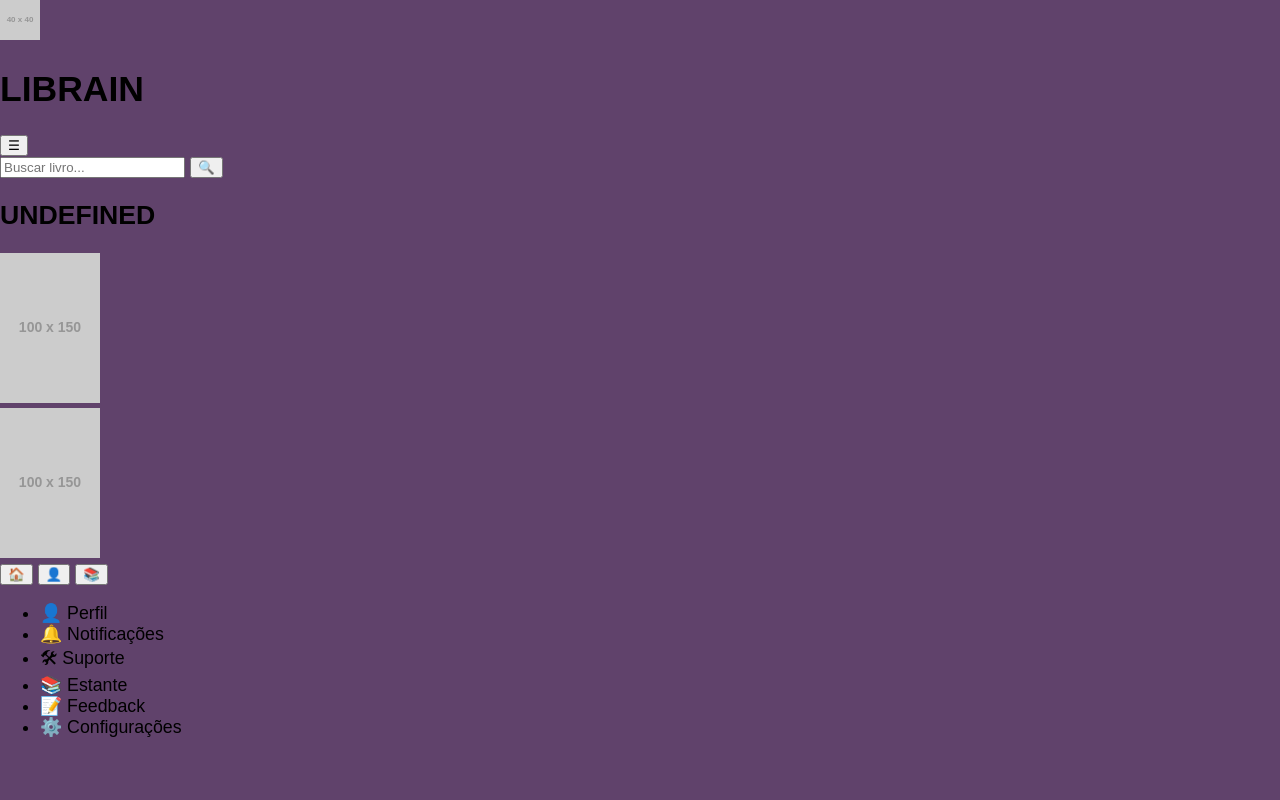
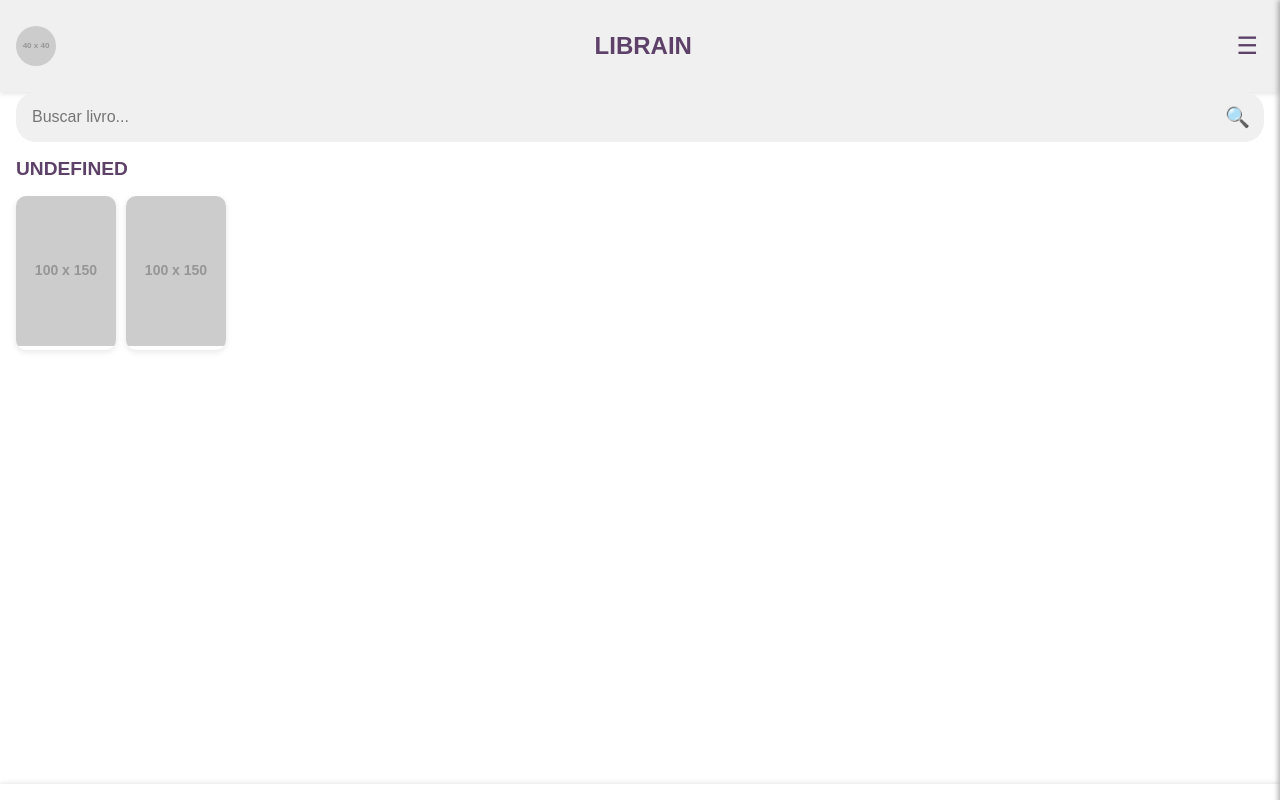
Before and after one commit to tccLibrain/TCClibrain, a website built with Vite: page index.html in a window 1280 px wide. Both pictures are taken after typing "Sample", "Sample" into the empty fields and a click on the button "Entrar". Built offline with nearby package versions, Linux system fonts and the light colour scheme.

Commit message:
cadastro 40%
nn aguento mais

```diff
--- a/src/components/BookList.js
+++ b/src/components/BookList.js
@@ -3,15 +3,26 @@ import { books } from '../data/books.js';
 export function renderBookList(container) {
   const user = JSON.parse(localStorage.getItem('user')) || { nome: 'Visitante' };
 
-  // Agrupar por gênero
+  // Guarda o valor atual da busca
+  let buscaAtual = '';
+
+  // Função para renderizar a lista filtrada
+  function renderLivrosFiltrados(filtro) {
+    // Filtra livros pelo título ou autor, case-insensitive
+    const livrosFiltrados = books.filter(book =>
+      book.title.toLowerCase().includes(filtro.toLowerCase()) ||
+      (book.autor && book.autor.toLowerCase().includes(filtro.toLowerCase()))
+    );
+
+    // Agrupa por gênero
     const livrosPorGenero = {};
-  books.forEach(book => {
+    livrosFiltrados.forEach(book => {
       if (!livrosPorGenero[book.genero]) livrosPorGenero[book.genero] = [];
       livrosPorGenero[book.genero].push(book);
     });
 
-  // HTML de categorias
-  const categoriasHtml = Object.entries(livrosPorGenero).map(([genero, livros]) => `
+    // Gera HTML das categorias
+    return Object.entries(livrosPorGenero).map(([genero, livros]) => `
       <section class="categoria">
         <h2>${genero.toUpperCase()}</h2>
         <div class="livros-grid">
@@ -23,8 +34,19 @@ export function renderBookList(container) {
         </div>
       </section>
     `).join('');
+  }
 
   container.innerHTML = `
+    <div id="menu-lateral" class="menu-lateral">
+      <ul>
+        <li onclick="navigateTo('dashboard')">Dashboard</li>
+        <li onclick="navigateTo('books')">Livros</li>
+        <li onclick="logout()">Sair</li>
+      </ul>
+    </div>
+
+    <div id="overlay-menu" class="overlay hidden"></div>
+
     <div class="header">
       <img src="${user.foto || 'https://via.placeholder.com/40'}" class="perfil" />
       <h1 class="titulo-logo">LIBRAIN</h1>
@@ -32,52 +54,34 @@ export function renderBookList(container) {
     </div>
 
     <div class="search-bar">
-      <input type="text" placeholder="Buscar livro..." />
-      <button>🔍</button>
+      <input type="text" placeholder="Buscar livro..." id="search-input" />
+      <button id="search-btn">🔍</button>
     </div>
 
-    <div class="categorias-container">
-      ${categoriasHtml}
+    <div class="categorias-container" id="categorias-container">
+      ${renderLivrosFiltrados('')}
     </div>
 
-    <footer class="footer-nav">
-      <button onclick="navigateTo('books')">🏠</button>
-      <button onclick="navigateTo('dashboard')">👤</button>
-      <button onclick="navigateTo('notificacoes')">📚</button>
-    </footer>
-
-    <!-- Menu lateral -->
-    <div id="menu-lateral" class="menu-lateral hidden">
-      <ul>
-        <li onclick="navigateTo('perfil')">👤 Perfil</li>
-        <li onclick="navigateTo('notificacoes')">🔔 Notificações</li>
-        <li onclick="navigateTo('suporte')">🛠 Suporte</li>
-        <li onclick="navigateTo('dashboard')">📚 Estante</li>
-        <li onclick="navigateTo('feedback')">📝 Feedback</li>
-        <li onclick="navigateTo('config')">⚙️ Configurações</li>
-      </ul>
-    </div>
-    <div id="overlay" class="overlay hidden"></div>
+    <footer class="footer-nav"></footer>
   `;
 
-  // Mostrar/esconder menu lateral
-  setTimeout(() => {
-    const menuBtn = document.querySelector('.menu-btn');
-    const menuLateral = document.getElementById('menu-lateral');
-    const overlay = document.getElementById('overlay');
+  // Evento para busca ao clicar no botão
+  const inputBusca = container.querySelector('#search-input');
+  const botaoBusca = container.querySelector('#search-btn');
+  const containerCategorias = container.querySelector('#categorias-container');
 
-    menuBtn?.addEventListener('click', () => {
-      menuLateral.classList.add('show');
-      overlay.classList.add('show');
-      menuLateral.classList.remove('hidden');
-      overlay.classList.remove('hidden');
+  function atualizarBusca() {
+    const texto = inputBusca.value.trim();
+    containerCategorias.innerHTML = renderLivrosFiltrados(texto);
+  }
+
+  botaoBusca.onclick = atualizarBusca;
+
+  // Também pode buscar ao digitar Enter na input
+  inputBusca.addEventListener('keyup', (e) => {
+    if (e.key === 'Enter') atualizarBusca();
   });
 
-    overlay?.addEventListener('click', () => {
-      menuLateral.classList.remove('show');
-      overlay.classList.remove('show');
-      menuLateral.classList.add('hidden');
-      overlay.classList.add('hidden');
-    });
-  }, 0);
+  // Ativa o menu lateral
+  setupMenuToggle();
 }
--- a/src/main.js
+++ b/src/main.js
@@ -16,7 +16,8 @@ window.navigateTo = (screen, data = {}) => {
       renderLoginPage(app);
       break;
     case 'books':
-      renderBookList(app);
+     renderBookList(app);
+      setupMenuToggle();
       break;
     case 'details':
       renderBookDetails(app, data.bookId);
@@ -34,7 +35,7 @@ window.navigateTo = (screen, data = {}) => {
       renderLoginPage(app);
   }
 
-  setupMenuToggle(); // Garante que o menu funcione após renderizar nova tela
+  setupMenuToggle(); // Ativa o botão do menu lateral após renderizar
 };
 
 // Função global de logout
@@ -43,7 +44,17 @@ window.logout = () => {
   navigateTo('login');
 };
 
-// Lógica do menu lateral
+// Fecha o menu lateral e o overlay
+window.closeMenu = () => {
+  const menuLateral = document.getElementById('menu-lateral');
+  const overlay = document.getElementById('overlay-menu');
+  if (menuLateral && overlay) {
+    menuLateral.classList.remove('show');
+    overlay.classList.add('hidden');
+  }
+};
+
+// Ativa o botão do menu lateral (☰)
 function setupMenuToggle() {
   const menuBtn = document.querySelector('.menu-btn');
   const menuLateral = document.getElementById('menu-lateral');
@@ -55,17 +66,19 @@ function setupMenuToggle() {
       overlay.classList.remove('hidden');
     };
 
-    overlay.onclick = () => {
-      menuLateral.classList.remove('show');
-      overlay.classList.add('hidden');
-    };
+    overlay.onclick = window.closeMenu;
+
+    document.addEventListener('keydown', (e) => {
+      if (e.key === 'Escape') {
+        window.closeMenu();
+      }
+    });
   }
 }
 
-// Inicialização
+// Inicialização do app
 function init() {
-  renderLoginPage(app); // Abre tela de login
-  setupMenuToggle(); // Ativa o menu lateral inicialmente
+  navigateTo('login'); // Começa na tela de login
 }
 
 init();
--- a/src/style.css
+++ b/src/style.css
@@ -1,23 +1,186 @@
-body {
+:root {
+    --roxo: #5e4169;
+    --cinza-claro: #f0f0f0;
+    --cinza-medio: #ccc;
+    --cinza-escuro: #888;
+    --branco: #ffffff;
+    --preto-transparente: rgba(0, 0, 0, 0.4);
+  }
+
+  body {
     margin: 0;
-    background-color: #60426b;
-    font-family: arial;
-    font-size: 111%;
-}
+    background-color: var(--branco);
+    font-family: Arial, sans-serif;
+    min-height: 100vh;
+    display: flex;
+    flex-direction: column;
+    color: var(--cinza-escuro);
+  }
 
+  #app {
+    width: 100%;
+    padding-bottom: 70px; /* espaço para o rodapé fixo */
+  }
 
-.textoGrande1 {
-    font-size: 125%;
-}
+  /* Links */
+  a {
+    color: var(--roxo);
+    text-decoration: none;
+  }
+  a:hover {
+    color: #7c5791;
+  }
 
-.textoGrande2 {
-    font-size: 150%;
-}
+  /* Cabeçalho */
+  .header {
+    display: flex;
+    align-items: center;
+    justify-content: space-between;
+    padding: 1rem;
+    background-color: var(--cinza-claro);
+    box-shadow: 0 2px 5px rgba(0,0,0,0.1);
+  }
 
-.textoGrande3 {
-    font-size: 175%;
-}
+  .perfil {
+    width: 40px;
+    height: 40px;
+    border-radius: 50%;
+  }
 
-.textoGrande4 {
-    font-size: 200%;
-}
+  .titulo-logo {
+    font-size: 1.5rem;
+    color: var(--roxo);
+    font-weight: bold;
+  }
+
+  .menu-btn {
+    font-size: 24px;
+    background: none;
+    border: none;
+    cursor: pointer;
+    color: var(--roxo);
+  }
+
+  /* Barra de busca */
+  .search-bar {
+    display: flex;
+    margin: 0 1rem 1rem;
+    padding: 0.5rem;
+    background: var(--cinza-claro);
+    border-radius: 20px;
+  }
+  .search-bar input {
+    flex: 1;
+    border: none;
+    background: transparent;
+    padding: 0.5rem;
+    font-size: 16px;
+  }
+  .search-bar button {
+    background: none;
+    border: none;
+    font-size: 20px;
+    color: var(--roxo);
+    cursor: pointer;
+  }
+
+  /* Categorias e livros */
+  .categoria {
+    margin-bottom: 1rem;
+  }
+  .categoria h2 {
+    color: var(--roxo);
+    margin-left: 1rem;
+    font-size: 1.2rem;
+  }
+
+  .livros-grid {
+    display: flex;
+    gap: 10px;
+    overflow-x: auto;
+    padding: 0 1rem 1rem;
+  }
+
+  .livro-card {
+    min-width: 100px;
+    cursor: pointer;
+    border-radius: 10px;
+    overflow: hidden;
+    box-shadow: 0 2px 6px rgba(0,0,0,0.1);
+    transition: transform 0.2s ease;
+  }
+  .livro-card:hover {
+    transform: scale(1.05);
+  }
+  .livro-card img {
+    width: 100px;
+    height: 150px;
+    object-fit: cover;
+  }
+
+  /* Rodapé fixo */
+  .footer-nav {
+    position: fixed;
+    bottom: 0;
+    width: 100%;
+    background: var(--branco);
+    display: flex;
+    justify-content: space-around;
+    padding: 0.5rem 0;
+    box-shadow: 0 -1px 5px rgba(0,0,0,0.1);
+  }
+  .footer-nav button {
+    background: none;
+    border: none;
+    font-size: 24px;
+    color: var(--roxo);
+    cursor: pointer;
+  }
+
+  /* Menu lateral (direita) */
+  .menu-lateral {
+    position: fixed;
+    top: 0;
+    right: 0;
+    width: 250px;
+    height: 100vh;
+    background-color: var(--roxo);
+    color: white;
+    padding: 2rem 1rem;
+    z-index: 1000;
+    transition: transform 0.3s ease;
+    box-shadow: -2px 0 5px rgba(0, 0, 0, 0.3);
+    transform: translateX(100%);
+  }
+  .menu-lateral ul {
+    list-style: none;
+    padding: 0;
+    margin: 0;
+  }
+  .menu-lateral li {
+    margin: 1.5rem 0;
+    font-size: 1.2rem;
+    cursor: pointer;
+    user-select: none;
+  }
+  .menu-lateral li:hover {
+    color: #d6bfd6;
+  }
+  .menu-lateral.show {
+    transform: translateX(0);
+  }
+
+  /* Overlay para escurecer fundo quando menu aberto */
+  .overlay {
+    position: fixed;
+    top: 0;
+    left: 0;
+    width: 100vw;
+    height: 100vh;
+    background: var(--preto-transparente);
+    z-index: 900;
+  }
+
+  .hidden {
+    display: none;
+  }
```
Also changed, not shown: src/components/menu.js (added, +25 -0 lines). Lines whose indentation alone changed are shown as unchanged.
